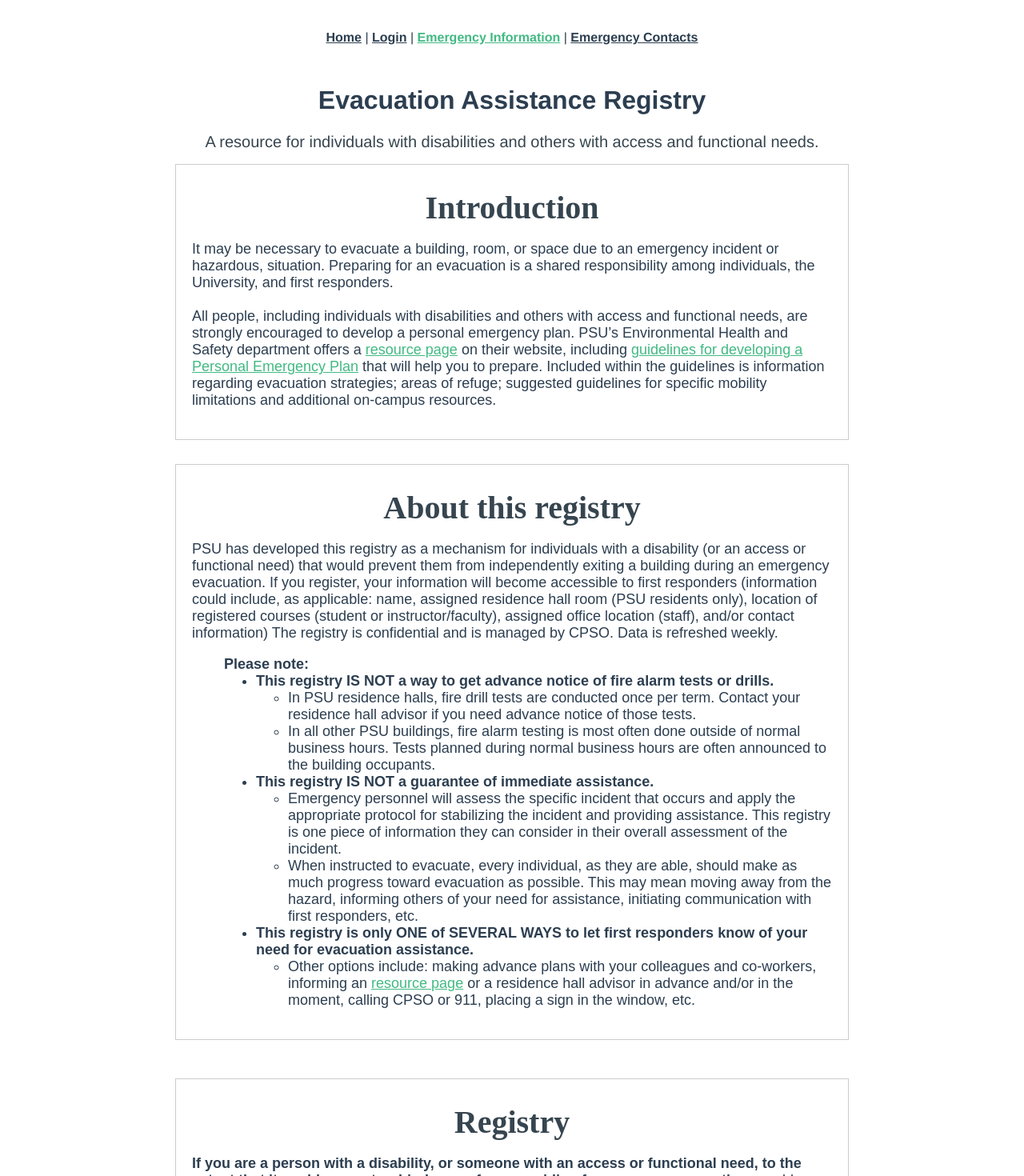
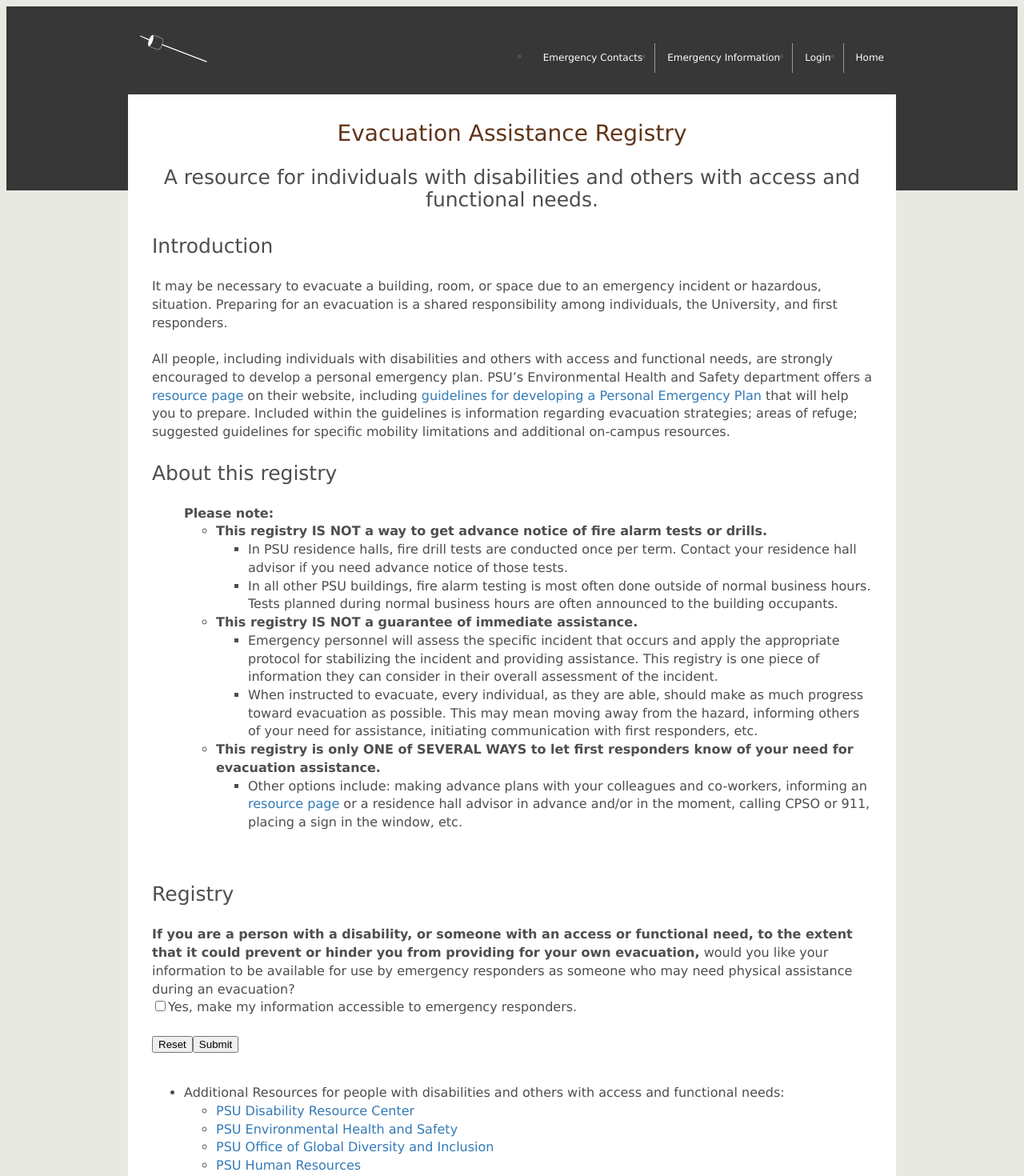
Before and after one commit to psu-oit-capstone/emp-front-end, a Vue app: page /emergency-information in a window 1280 px wide. Shown: the top 1470 px of the page at 80% size. Built offline with nearby package versions, Linux system fonts and the light colour scheme.

Commit message:
Adds css for style
-Consistent style that mimics's PSU
-Logo added
-CSS for whole app mostly in one location (styles.css)
-unnecessary HTML removed

```diff
--- a/src/App.vue
+++ b/src/App.vue
@@ -1,33 +1,16 @@
 <template>
   <div id="app">
-    <div id="nav">
-      <router-link to="/">Home</router-link> |
-      <router-link to="/login">Login</router-link> |
-      <router-link to="/emergency-information">Emergency Information</router-link> |
-      <router-link to="/emergency-contacts">Emergency Contacts</router-link>
+    <div id="header-wrap">
+      <div id="header">
+        <ul class="nav pull-right">
+          <li class="first"><router-link to="/">Home</router-link></li>
+          <li><router-link to="/login">Login</router-link></li>
+          <li><router-link to="/emergency-information">Emergency Information</router-link></li>
+          <li><router-link to="/emergency-contacts">Emergency Contacts</router-link></li>
+        </ul>
+        <img src="./images/m-logo.png" class="pull-left">
+      </div>
     </div>
     <router-view/>
   </div>
 </template>
-
-<style>
-#app {
-  font-family: 'Avenir', Helvetica, Arial, sans-serif;
-  -webkit-font-smoothing: antialiased;
-  -moz-osx-font-smoothing: grayscale;
-  text-align: center;
-  color: #2c3e50;
-}
-#nav {
-  padding: 30px;
-}
-
-#nav a {
-  font-weight: bold;
-  color: #2c3e50;
-}
-
-#nav a.router-link-exact-active {
-  color: #42b983;
-}
-</style>
--- a/src/components/AlertsInformation.vue
+++ b/src/components/AlertsInformation.vue
@@ -1,9 +1,8 @@
 <template>
-
   <div id="main-content" class="content container-fluid">
     <br>
     <div id="information-1" class="boxed">
-      <h1>PSU Alert Emergency Notification System Registration</h1><br>
+      <h1 style="text-align:center">PSU Alert Emergency Notification System Registration</h1><br>
       PSU Alert is an emergency communications system designed to disseminate
       emergency messages via text messages, email, and phone calls. In the
       event of an emergency, PSU administration can use this system to share
@@ -180,19 +179,5 @@
      For emergency planning information, visit <a href="http://www.pdx.edu/emergency-management" target="_blank">PSU Emergency Management’s website<sup style="color:Blue;"> <i class="fa fa-external-link xsm" aria-label="opens in a new window" title="opens in a new window"></i></sup></a>, or contact: <a href="mailto:EmrMgmt@pdx.edu">PSU Emergency Management</a>.
      </small>
    </div>
-
-    <!-- Main central content ends HERE -->
   </div>
 </template>
-
-<script>
-export default {
-  name: 'PSUAlertInformation',
-  props: {},
-}
-</script>
-
-
-<!-- Add "scoped" attribute to limit CSS to this component only -->
-<style scoped>
-</style>
--- a/src/components/EvacAssist.vue
+++ b/src/components/EvacAssist.vue
@@ -1,15 +1,12 @@
-<!-- Style notes: the general logic I tried to follow in styling this template was 1) large blocks of text are left justified
-and lists, interactive elements and so forth are center justified.-->
 <template>
-    <div class="EA Registry">
-        <h1>Evacuation Assistance Registry</h1>
-        <h2>
+    <div id="main-content" class="EA-Registry">
+        <h1 style="text-align:center">Evacuation Assistance Registry</h1>
+        <h2 style="text-align:center">
             A resource for individuals with disabilities and others with access and functional needs.
         </h2>
 
         <div class="boxed" id="introduction-field">
-            <h3>Introduction</h3>
-        <p>
+            <h2>Introduction</h2>
             It may be necessary to evacuate a building, room, or space due to an emergency incident or hazardous, situation.
             Preparing for an evacuation is a shared responsibility among individuals, the University, and first responders.<br><br>
             All people, including individuals with disabilities and others with access and functional needs, are strongly encouraged to develop a personal emergency plan.
@@ -19,17 +16,14 @@ and lists, interactive elements and so forth are center justified.-->
             <a href="https://www.pdx.edu/environmental-health-safety/sites/www.pdx.edu.environmental-health-safety/files/ada.emergency.guidelines_2.pdf" target="_blank" rel="noopener noreferrer">guidelines for developing a Personal Emergency Plan</a>
             that will help you to prepare. Included within the guidelines is information regarding evacuation strategies;
             areas of refuge; suggested guidelines for specific mobility limitations and additional on-campus resources.
-        </p>
         </div>
 
         <div class="boxed" id="about-field">
-            <h3>About this registry</h3>
-        <p>
-            {{about_registry_text1}}
+            <h2>About this registry</h2>
             <ul class="c">
-                Please note:
+                <b>Please note:</b>
                 <ul class="b">
-                    <li>This registry IS NOT a way to get advance notice of fire alarm tests or drills.</li>
+                    <li><b>This registry IS NOT a way to get advance notice of fire alarm tests or drills.</b></li>
                     <ul class="a">
                         <li>In PSU residence halls, fire drill tests are conducted once per term. Contact your residence hall
                             advisor if you need advance notice of those tests.</li>
@@ -39,7 +33,7 @@ and lists, interactive elements and so forth are center justified.-->
                 </ul>
 
                 <ul class="b">
-                    <li>This registry IS NOT a guarantee of immediate assistance.</li>
+                    <li><b>This registry IS NOT a guarantee of immediate assistance.</b></li>
                     <ul class="a">
                         <li>Emergency personnel will assess the specific incident that occurs and apply the appropriate
                             protocol for stabilizing the incident and providing assistance. This registry is one piece of
@@ -50,8 +44,8 @@ and lists, interactive elements and so forth are center justified.-->
                     </ul>
                 </ul>
 
-                <ul class="b">
-                    <li>This registry is only ONE of SEVERAL WAYS to let first responders know of your need for evacuation assistance.</li>
+                <ul>
+                    <li><b>This registry is only ONE of SEVERAL WAYS to let first responders know of your need for evacuation assistance.</b></li>
                     <ul class="a">
                         <li>Other options include: making advance plans with your colleagues and co-workers, informing an
                             <a href="https://www.pdx.edu/environmental-health-safety/evacuation-wardens" target="_blank" rel="noopener noreferrer">resource page</a>
@@ -59,12 +53,10 @@ and lists, interactive elements and so forth are center justified.-->
                     </ul>
                 </ul>
             </ul>
-        </p> <!-- Parser is glitchy and this might wrongly throw an error -->
         </div><br>
 
         <div  class="boxed" id="registry-field">
-        <h3>Registry</h3>
-        <p>
+        <h2>Registry</h2>
            <b>If you are a person with a disability, or someone with an access or functional need, to the extent that it
                could prevent or hinder you from providing for your own evacuation,</b>
             would you like your information to be available for use by emergency responders as someone who may need
@@ -73,13 +65,11 @@ and lists, interactive elements and so forth are center justified.-->
                 <input type="checkbox" name="register-checkbox" v-model="regbox" v-bind:id="regbox"/>
                 <label for="regbox">Yes, make my information accessible to emergency responders.</label>
             </div>
-        </p> <!-- Parser is glitchy and this might wrongly throw an error due to <div> above -->
         </div><br>
-        <!-- Buttons are here -->
         <button type="button" v-on:click="reset()">Reset</button>
         <button type="button" v-on:click="submit()">Submit</button><br><br>
 
-        <div  class="boxed" id="helpful_links">
+        <div  class="boxed" id="helpful-links">
             <ul class="c">
                 <li>Additional Resources for people with disabilities and others with access and functional needs:</li>
                 <ul class="d">
@@ -114,107 +104,3 @@ and lists, interactive elements and so forth are center justified.-->
         </div>
     </div>
 </template>
-
-<script>
-    export default {
-        name: 'EvacAssist',
-        //This runs on instance creation
-        data: function() { return {
-            //Hold data for input fields here like this if it needs to be mutated
-            about_registry_text1: {type: String},
-            regbox: {type: Boolean, default: false},
-            }
-        },
-        //This initializes the above declarations
-        created: function() {
-            //This is one way to handle massive text blobs in a template but is not strictly necessary
-            this.about_registry_text1 = "PSU has developed this registry as a mechanism for individuals with a disability" +
-                " (or an access or functional need) that would prevent them from independently exiting a building during" +
-                " an emergency evacuation. If you register, your information will become accessible to first responders" +
-                " (information could include, as applicable: name, assigned residence hall room (PSU residents only)," +
-                " location of registered courses (student or instructor/faculty), assigned office location (staff)," +
-                " and/or contact information) The registry is confidential and is managed by CPSO. Data is refreshed weekly. ",
-            this.regbox = false
-        },
-        //This is for button clicks
-        methods: {
-            submit() {
-                //replace with functionality
-                console.log("data submitted: User registration value is ", this.regbox); // eslint-disable-line no-console
-            },
-            reset() {
-                //replace with functionality
-                this.regbox = false;
-                console.log("data reset: registration flag is ", this.regbox); // eslint-disable-line no-console
-            }
-        }
-    }
-</script>
-
-
-<!-- Add "scoped" attribute to limit CSS to this only
-in "margin" the pattern is top, right, bottom, left
-and that is pretty standard amongst other CSS properties it seems-->
-<style scoped>
-    h2 {
-        font-weight: normal;
-        font-size: 20px;
-        color: #36454f;
-    }
-    h3 {
-        font-family: "Times New Roman", Times, serif;
-        font-size: 40px;
-        color: #36454f;
-        margin: 10px 0 10px 0;
-    }
-    p { /*normal text formatting*/
-        text-align: left;
-        padding: 0;
-        font-family: "Arial", Helvecta, sans-serif;
-        font-size: 18px;
-    }
-    ul.a { /*unordered list*/
-        list-style-type: circle; /*what are the bullets? Here they are empty circles*/
-        font-weight: normal;
-    }
-    ul.b { /*unordered list*/
-        list-style-type: disc; /*what are the bullets? Here they are filled circles*/
-        font-weight: bold;
-    }
-    ul.c { /*unordered list*/
-        list-style-type: none; /*what are the bullets? Here they are nothing*/
-        font-weight: bold;
-    }
-    ul.d { /*unordered list*/
-        list-style-type: disc; /*what are the bullets? Here they are filled circles*/
-        font-weight: normal;
-        text-align: left;
-        padding-left: 70px;
-    }
-    a {
-        color: #42b983;
-    }
-
-    #introduction-field{
-        margin: auto;
-        margin-bottom: 30px;
-        padding: 20px;
-    }
-
-    #about-field{
-        margin: auto;
-        margin-bottom: 30px;
-        padding: 20px;
-    }
-
-    #registry-field{
-        margin: auto;
-        margin-bottom: 30px;
-        padding: 20px;
-    }
-
-    #helpful-links{
-        margin: auto;
-        padding: 20px;
-    }
-</style>
--- a/src/styles/styles.css
+++ b/src/styles/styles.css
@@ -3,7 +3,102 @@
   can be accessed throughout the app.
 */
 
-.boxed {
-  border: 1px solid #CCCCCC;
-  width: 800px;
+/* FONTS */
+body {
+    font-family: Lucida Grande, Lucida Sans Unicode, sans-serif;
+    color:#4f4d4d;
 }
+h1, h2, h3, h4, h5, h6 {
+    font-family: Verdana, Geneva, sans-serif;
+    font-weight: 500;
+    line-height: 1.1;
+}
+
+h1 {
+    font-size: 28px;
+    color:#603417;
+}
+h2 {
+    font-size: 25px;
+    padding-top: 5px;
+    padding-bottom: 5px;
+}
+h3 {
+    font-size: 22px;
+    padding-top: 5px;
+    padding-bottom: 5px;
+}
+
+#main-content{
+    padding-bottom: 25px;
+}
+
+/* TEMPLATE */
+body {
+    background-color:   #e8e9e3;
+    min-height:         240px;
+    position:           relative;
+    line-height: 1.42;
+}
+
+a {
+	color: #337ab7;
+	text-decoration: none;
+}
+
+#header-wrap{
+    height:230px;
+    width:100%;
+    background:#373737
+    no-repeat center top;
+    position:relative;
+    z-index:0;
+}
+
+#header{
+    max-width:960px;
+    width:auto;
+    height:110px;
+    position:relative;
+    margin-left:auto;
+    margin-right:auto;
+    padding-top:30px;
+}
+
+#main{
+    max-width:960px;
+    width:auto;
+    margin:0 auto;
+    margin-top:-120px;
+    margin-bottom: 30px;
+    position:relative;
+    z-index:5;
+    background-color:transparent;
+}
+
+#main-content {
+    background-color:#fff;
+    padding:15px 30px 0 30px;
+    min-height:575px;
+}
+
+.nav li{
+	float:right;
+	border-right: solid 1px #999999
+}
+
+.nav li.first{
+	border-right: none;
+}
+
+.nav>li>a{
+	color: white;
+	font-size: 12px;
+	padding-top: 4px;
+	display: block;
+	padding: 10px 15px;
+}
+
+.pull-right {
+    float: right;
+}
--- a/src/views/EmergencyInformation.vue
+++ b/src/views/EmergencyInformation.vue
@@ -1,19 +1,26 @@
 <template>
-  <div id="emergency-information">
+  <div id="main">
     <EvacAssist />
     <AlertsInformation />
+    <EmergencyContactList />
   </div>
 </template>
 
 <script>
 import EvacAssist from '@/components/EvacAssist.vue'
 import AlertsInformation from '@/components/AlertsInformation.vue'
+import EmergencyContactList from '@/views/EmergencyContactList'
 
 export default {
   name: 'EmergencyInformation',
   components: {
     EvacAssist,
-    AlertsInformation
+    AlertsInformation,
+    EmergencyContactList
   }
 }
 </script>
+
+<style>
+
+</style>
```
Also changed, not shown: src/images/m-logo.png (added).
